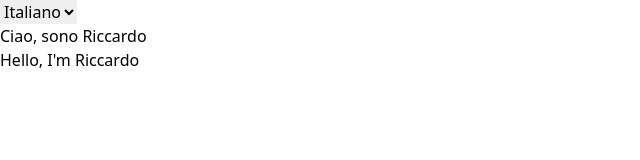
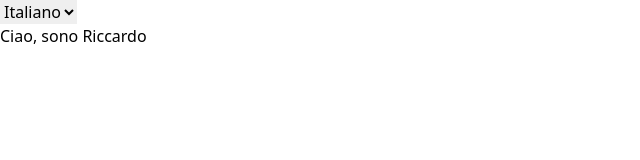
Before and after one commit to Riccardo1091/React-exercises, a React (Create React App) app in the folder forms-lists-and-styling/: page / in a window 1280 px wide. Shown: the top 160 px of the page, without its empty margins (0-640 px from the left). Built offline with nearby package versions, Linux system fonts and the light colour scheme.

Commit message:
context-02

```diff
--- a/forms-lists-and-styling/src/App.js
+++ b/forms-lists-and-styling/src/App.js
@@ -1,7 +1,7 @@
 import React, { createContext } from 'react'
 import { DisplayLanguage } from './displayLanguage'
 
-const LanguageContext = createContext('it')
+export const LanguageContext = createContext('it')
 
 export class App extends React.Component {
     state = {
--- a/forms-lists-and-styling/src/displayLanguage.js
+++ b/forms-lists-and-styling/src/displayLanguage.js
@@ -1,11 +1,15 @@
 import React from 'react'
+import { LanguageContext } from './app'
 
 export class DisplayLanguage extends React.Component {
     render() {
         return (
             <>
-                <p>Ciao, sono Riccardo</p>
-                <p>Hello, I'm Riccardo</p>
+                <LanguageContext.Consumer>
+                    {lang => (
+                        lang === "it" ? <h1>Ciao, sono Riccardo</h1> : <h1>Hello, I'm Riccardo</h1>
+                    )}
+                </LanguageContext.Consumer>
             </>
         )
     }
```
